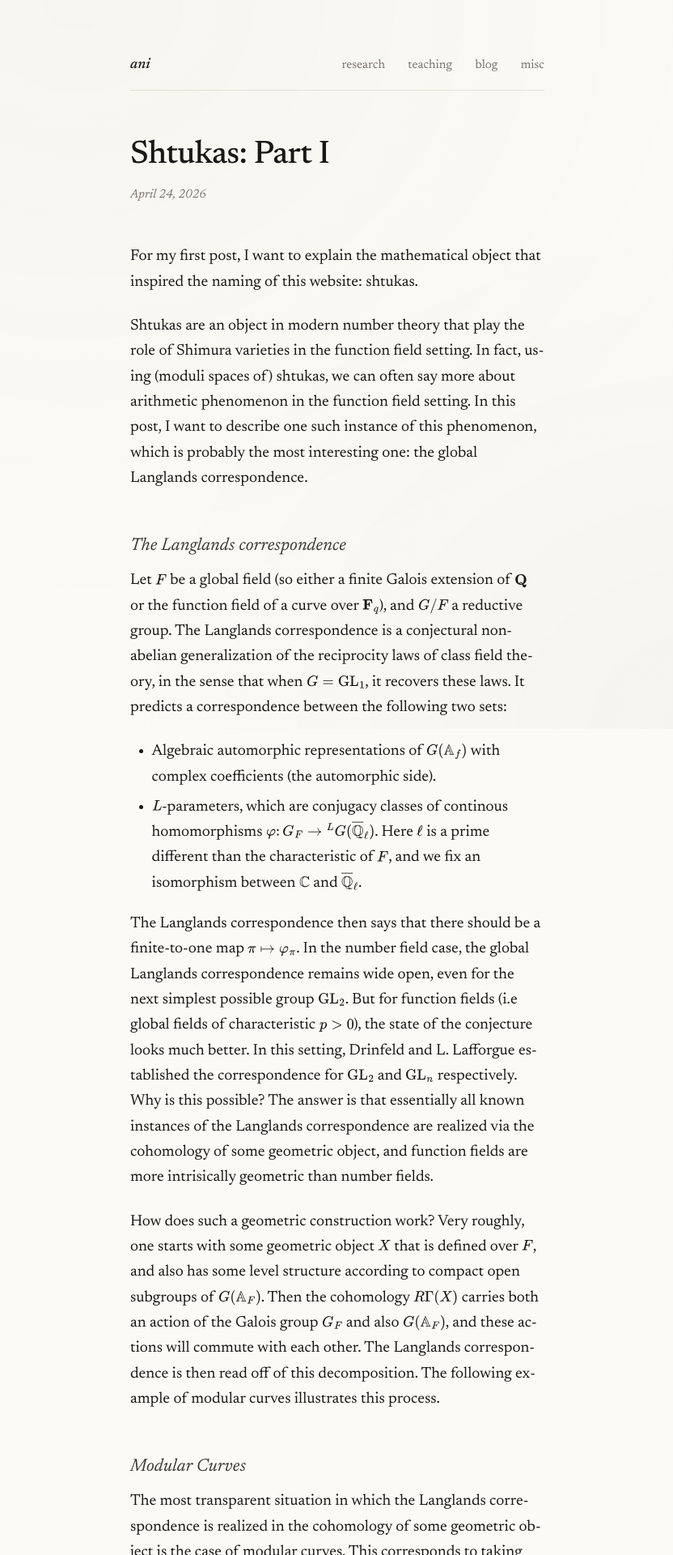
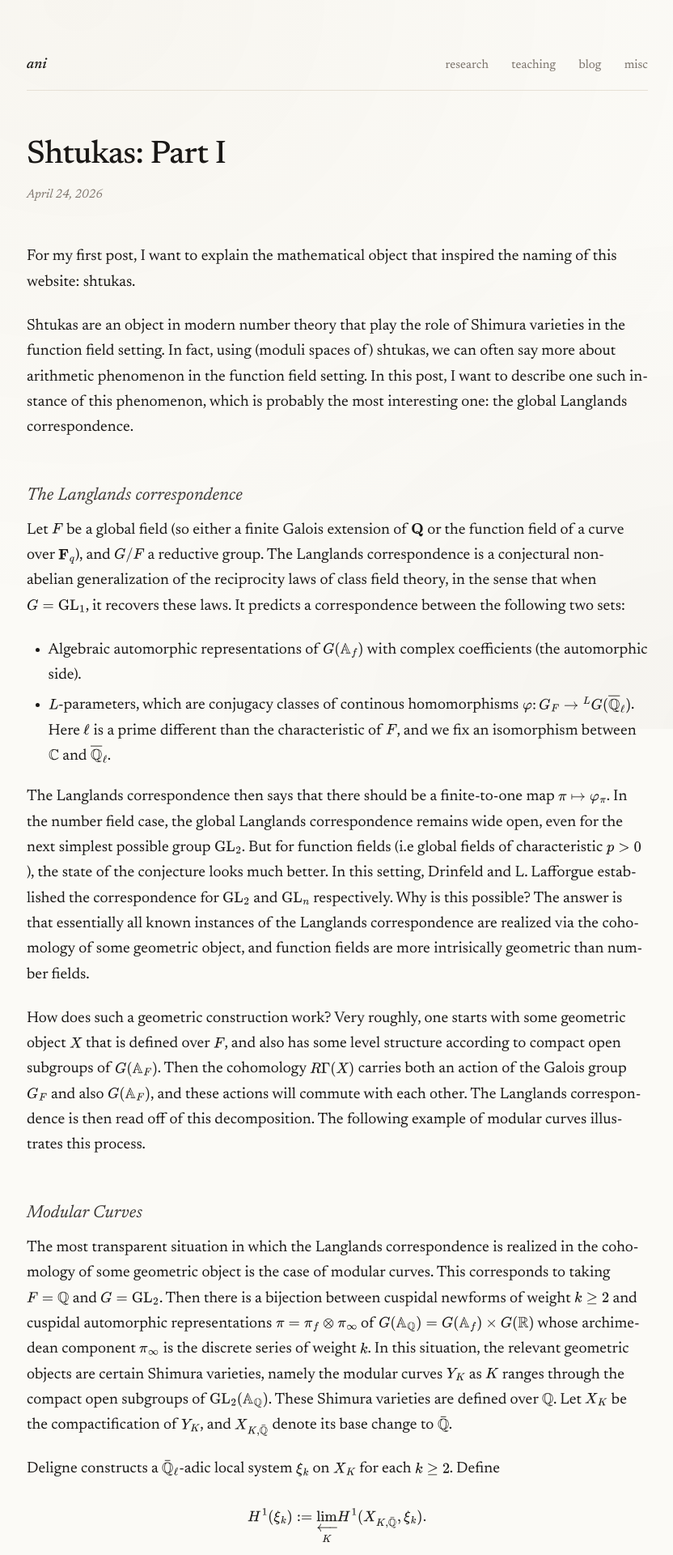
Before and after one commit to shtuka123/shtuka123.github.io, a Jekyll site: the page built from _posts/2026-04-24-shtuka-one.md, in a window 1280 px wide. Shown: the top 1920 px of the page at 81% size, without its empty margins (159-991 px from the left). Built offline with Jekyll 4.4.1, drawn with Linux system fonts in a browser that asks for light colours; some of the changed text lies outside the part shown.

Commit message:
fixed tex compiling

```diff
--- a/_posts/2026-04-24-shtuka-one.md
+++ b/_posts/2026-04-24-shtuka-one.md
@@ -56,7 +56,7 @@ $$H^*(\xi) := \sum_i (-1)^i H^i(\xi).$$
 Here the sum defining $H^*(\xi)$ is taken in the Grothendieck group of $G(\BA_f) \times G_E$-representations.
 
 <div class="thm thm-conjecture" markdown="1">
-<span class="thm-label">Conjecture 1 (Kottwitz).</span>
+<span class="thm-label">Conjecture 2 (Kottwitz).</span>
 In this Grothendieck group, we have (up to some twists)
 
 $$H^*(\xi) = \sum_\pi a(\pi, \xi) \, \pi_f \otimes (R_\mu \circ \varphi_\pi).$$
--- a/assets/css/style.css
+++ b/assets/css/style.css
@@ -21,7 +21,7 @@
   --font-mono:  'JetBrains Mono', ui-monospace, 'SF Mono', Menlo, Consolas, monospace;
 
   /* Measure & rhythm — asymmetric: content left, sidenotes right */
-  --measure: 32rem;   /* main text column */
+  --measure: 48rem;   /* main text column */
   --gutter:   8rem;   /* right margin for sidenotes */
 }
 
```
